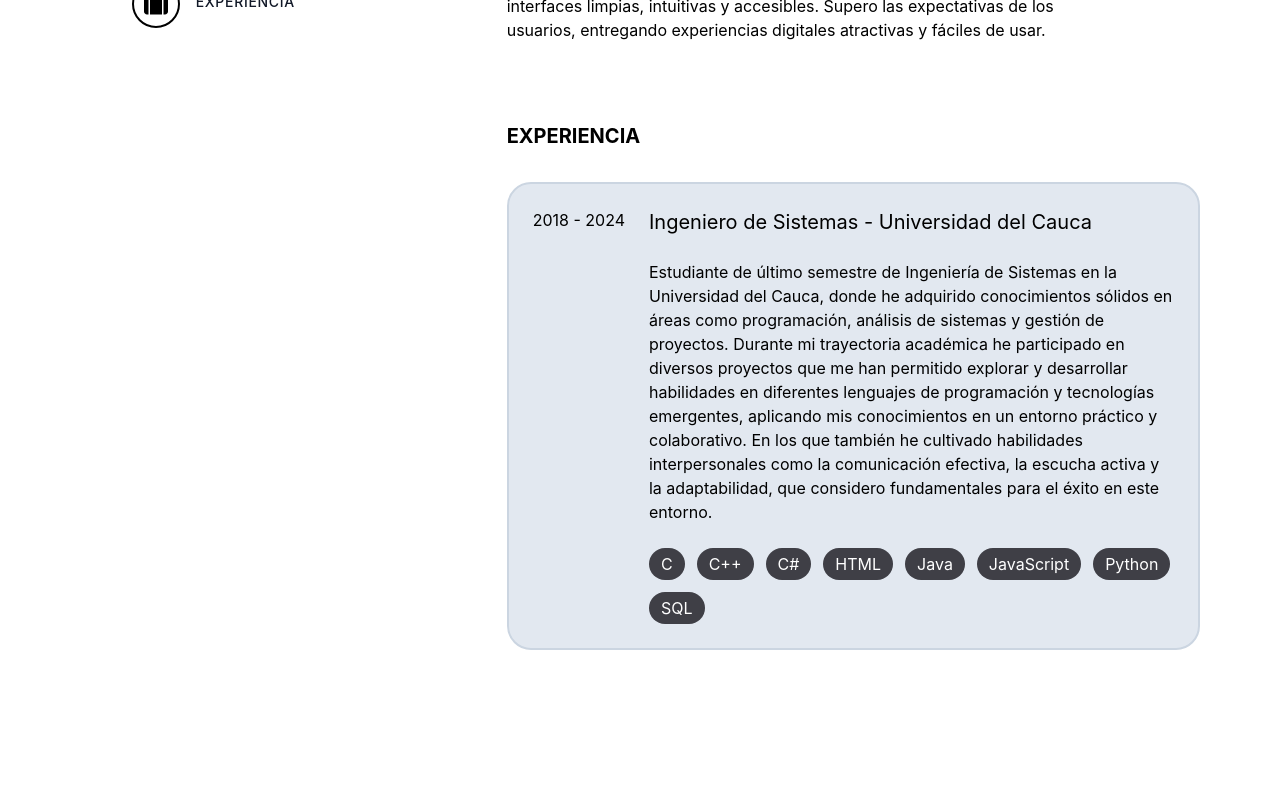
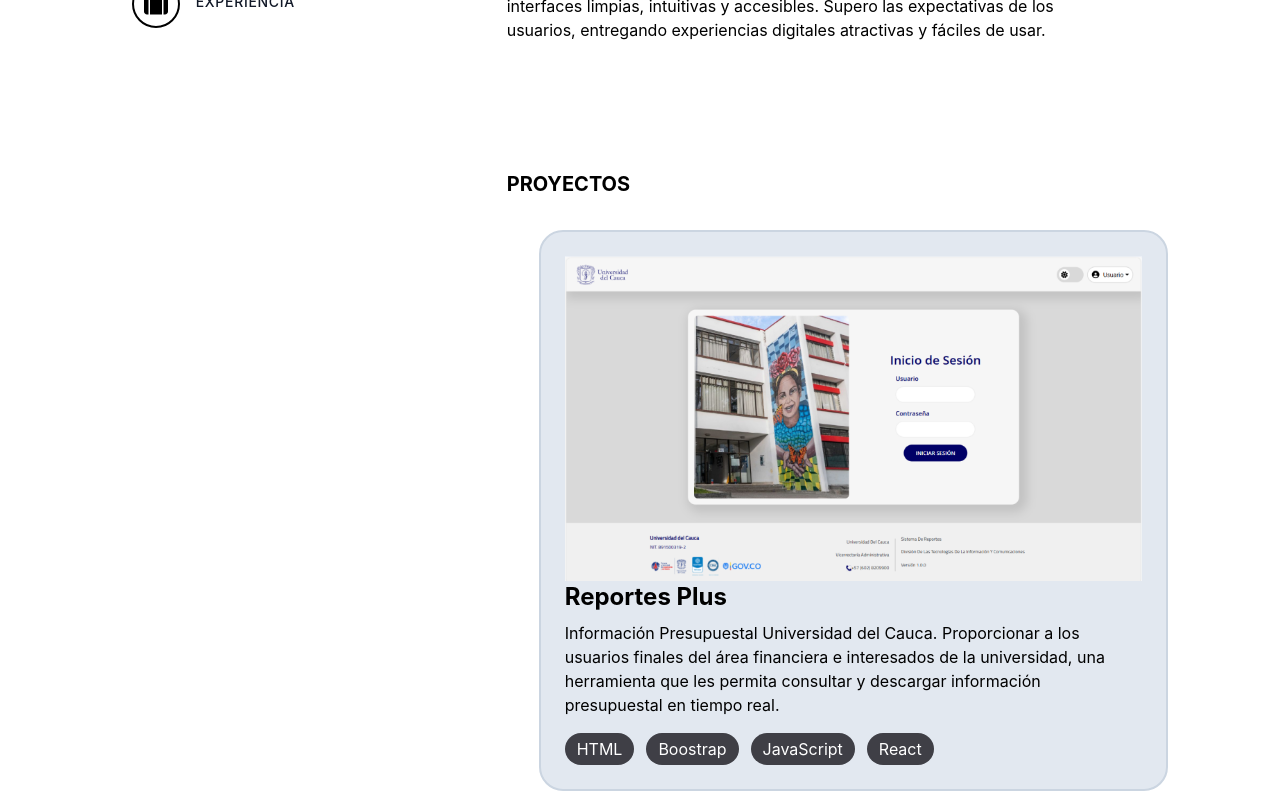
Before and after one commit to SebastianBonilla13/my_portfolio, a React (Create React App) app: page / in a window 1280 px wide. Shown: the part 540-1340 px from the top of the page. Before the commit the page ends 1302 px from the top, so only its background shows below. Built offline with nearby package versions, Linux system fonts and the light colour scheme.

Commit message:
CardProject v1 + little details

```diff
--- a/src/App.js
+++ b/src/App.js
@@ -5,6 +5,7 @@ import Sidebar from "../src/Components/Sidebar.jsx";
 
 /* import Card from "../src/Components/Card.jsx"; */
 import TableInfo from "./Components/TableInfo.jsx";
+import CardProject from "./Components/CardProject.jsx";
 
 import { FaGithub, FaLinkedin, FaRegFolderOpen, FaSuitcase } from "react-icons/fa6";
 import { FaSmileWink, FaClipboardList } from "react-icons/fa";
@@ -40,10 +41,10 @@ function App() {
 
         <div class="lg:max-w-4xl px-6 sm:px-20 pt-10 ">  {/* sm:px-1/6 bg-red-400 */}
 
-
-          <div class="flex justify-center "> {/* IMAGE CONTAINER */}  {/* bg-orange-500 min-w-64 */}
+          {/* IMAGE CONTAINER */}
+          <div class="flex justify-center ">
             <div class="w-52 border-solid border-color_primary border-black  border-8 rounded-full overflow-hidden ">
-              <img src={imgSebastianBonilla} /* style={{ width: "40%", paddingTop: "50px" }}  */ />
+              <img src={imgSebastianBonilla} />
             </div>
           </div>
 
@@ -64,8 +65,10 @@ function App() {
                 </a>
               </div> */}
 
+
+
               <div class="p-5">
-                <div class="w-10 border-opacity h-10 rounded-full inline-flex items-center justify-center relative z-10 order-solid border-2 border-black"> {/* text-lime-500  */}
+                <div class="w-10 border-opacity h-10 rounded-full inline-flex items-center justify-center relative z-10 order-solid border-2 border-black">
                   <a class=" " href='https://www.linkedin.com/in/sebastianbonilla13'>
                     <FaLinkedin class="w-10 h-10 p-2" />
                   </a>
@@ -73,7 +76,7 @@ function App() {
               </div>
 
               <div class="p-5">
-                <div class="w-10 border-opacity h-10 rounded-full inline-flex items-center justify-center relative z-10 border-solid border-2 border-black"> {/* text-lime-500  */}
+                <div class="w-10 border-opacity h-10 rounded-full inline-flex items-center justify-center relative z-10 border-solid border-2 border-black">
                   <a class=" " href='https://github.com/SebastianBonilla13'>
                     <FaGithub class="w-10 h-10 p-2" />
                   </a>
@@ -89,7 +92,8 @@ function App() {
 
           <div class="grid gap-y-4 ">
 
-            <div class="text-left"> {/* NAME */}
+            {/* NAME */}
+            <div class="text-left">
               <h1 class="text-5xl font-bold text-color_primary ">
                 Sebastián Bonilla
               </h1>
@@ -106,33 +110,35 @@ function App() {
                 Apasionado del diseño, combino habilidades de programación para crear interfaces limpias,
                 intuitivas y accesibles. Supero las expectativas de los usuarios, entregando experiencias
                 digitales atractivas y fáciles de usar.
-
-
               </p>
             </div>
 
 
             <br></br>
             <br></br>
+            <br></br>
+            <br></br>
 
-            {/* <div class="flex justify-center">
-              <Card> </Card>
-            </div> */}
-
-
-            {/* <div>
+            <div>
               <h2 class="text-xl font-bold text-color_primary" >
                 PROYECTOS
               </h2>
-            </div> */}
+            </div>
+
+            <div class="flex justify-center pt-4 sm:mx-8">
+              <CardProject> </CardProject>
+            </div>
+
+
+
 
             <div>
-              <h2 class="text-xl font-bold text-color_primary" >
+              <h2 class="text-xl font-bold text-color_primary pt-10" >
                 EXPERIENCIA
               </h2>
             </div>
 
-            <div class="flex justify-center pt-4">
+            <div class="flex justify-center pt-4 sm:mx-8">
               <TableInfo> </TableInfo>
             </div>
 
--- a/src/Components/Badge.jsx
+++ b/src/Components/Badge.jsx
@@ -8,12 +8,10 @@
 
 function Badge({ Text, Icon }) {
   return (
-
-    <span class="grid grid-flow-col justify-items-center bg-zinc-700 text-white rounded-full max-w-fit min-w-fit px-3 py-1 items-center">
+    <div class="grid grid-flow-col justify-items-center bg-zinc-700 text-white rounded-full max-w-fit min-w-fit px-3 py-1 items-center">
       {Icon && <Icon class="w-4 h-4 mr-2" />}
       <div class="text-base">{Text}</div> {/* bg-slate-300 */}
-    </span>
-
+    </div>
   );
 }
 
--- a/src/Components/Card.jsx
+++ /dev/null
@@ -1,48 +0,0 @@
-
-
-function Card() {
-    return (
-        <div class="w-auto "> {/* pt-48 pl-6 */}
-            <table class="table-auto border-4 ">  {/*  */}
-                {/* <thead class="border-slate-400 border-4 ">
-                    <tr class="">
-                        <th>Song</th>
-                        <th>Artist</th>
-                        <th>Year</th>
-                    </tr>
-                </thead> */}
-                <tbody>
-                    <tr >
-                        <td class="border-2 w-32">2018 - Presente</td>
-                        <td>Ingeniero de Sistemas - Universidad del Cauca</td>
-                        {/* <td>1961</td> */}
-                    </tr>
-                    <tr class=" border-2 ">
-                        {/* <td class="border-2 " >Witchy Woman</td> */} {/* border-slate-800 */}
-                        <td>espaceee</td>
-                        <td class="">
-                            Estudiante de último semestre de Ingeniería de Sistemas
-                            en la Universidad del Cauca, donde he adquirido conocimientos
-                            sólidos en áreas como programación, análisis de sistemas y
-                            gestión de proyectos. Durante mi trayectoria académica he
-                            participado en diversos proyectos que me han permitido explorar
-                            y desarrollar habilidades en diferentes lenguajes de programación
-                            y tecnologías emergentes, aplicando mis conocimientos en un
-                            entorno práctico y colaborativo. En los que también he cultivado
-                            habilidades interpersonales como la comunicación efectiva, la
-                            escucha activa y la adaptabilidad, que considero fundamentales
-                            para el éxito en este entorno.
-                        </td>
-                    </tr>
-                    <tr class=" border-2 ">
-                        {/* <td>Shining Star</td>
-                        <td>Earth, Wind, and Fire</td>
-                        <td>1975</td> */}
-                    </tr>
-                </tbody>
-            </table>
-        </div>
-    );
-}
-
-export default Card;
--- /dev/null
+++ b/src/Components/CardProject.jsx
@@ -0,0 +1,52 @@
+import imgReportesPlus from "../Assets/imgReportesPlus.png";
+import Badge from "./Badge.jsx";
+
+function CardProject() {
+    return (
+
+        <div class="group p-6  rounded-3xl pl-6 border-solid border-2 border-slate-300 bg-slate-200 w-full"> {/* pt-48 pl-6 bg-lime-300 */}
+
+            <div class="group-hover:h-aut">
+
+
+            {/*  */}
+
+            <div class="flex justify-center ">
+                <div class="w-2/ w-full group-hover:w-2/3 transition-all duration-700 ease-out">
+                    <img class="" src={imgReportesPlus} /* style={{ width: "40%", paddingTop: "50px" }}  */ />
+                </div>
+            </div>
+
+            <div class="group-hover:h-0">
+            <div class="z-10 inset-0 flex items-center bg-red-30 group-hover:pl-0 group-hover:opacity-0  transition-all duration-300 ease-out">
+                <div class="flex flex-col gap-y-2">
+                    <span class="text-2xl font-bold max-w-[13ch]">Reportes Plus</span>
+                    <p class=" mb-2 w-full"> Información Presupuestal Universidad del Cauca. Proporcionar a los usuarios
+                        finales del área financiera e interesados de la  universidad, una herramienta
+                        que les permita consultar y descargar  información presupuestal en tiempo real.</p>
+                    <div class="flex flex-wrap gap-3">
+                        <Badge Text={"HTML"} > </Badge>
+                        <Badge Text={"Boostrap"} > </Badge>
+                        <Badge Text={"JavaScript"} > </Badge>
+                        <Badge Text={"React"}> </Badge>
+                    </div>
+                </div>
+            </div>
+            </div>
+
+
+
+
+            {/* <img class="right-5 absolute w-[250px] group-hover:w-[500px]  group-hover:h-auto transition-all duration-700 ease-out" src="/assets/tensei2-3STPUW1i.webp" alt="Photo Tensei" style="transform: none;"></img>
+ */}
+
+
+            {/*  */}
+
+            </div>
+        </div>
+
+    );
+}
+
+export default CardProject;
--- a/src/Components/Sidebar.jsx
+++ b/src/Components/Sidebar.jsx
@@ -9,7 +9,7 @@ import { IoMdPerson } from "react-icons/io";
 function Sidebar() {
 
     return (
-        <section class="body-font w-full"> {/* text-gray-600 */}
+        <section class="w-full"> {/* text-gray-600 */}
 
             <div class="container px-5 py-24 mx-auto flex flex-wrap h-full "> {/* bg-slate-700  */}
 
--- a/src/Components/TableInfo.jsx
+++ b/src/Components/TableInfo.jsx
@@ -1,9 +1,8 @@
 import Badge from "./Badge.jsx";
 import { IoMdPerson } from "react-icons/io";
 
-function TableInfo({titulo, fecha, descripcion, lstIconos}) {
+function TableInfo({ titulo, fecha, descripcion, lstIconos }) {
     return (
-        <div class="">
         <div class="p-6 rounded-3xl pl-6 border-solid border-2 border-slate-300 bg-slate-200"> {/* pt-48 pl-6 bg-lime-300 */}
             <div class="grid auto-rows-auto md:grid-flow-col lg:grid-flow-col gap-6">
                 <div class="md:row-span-3 lg:row-span-3 text-lef text-base">2018 - 2024</div> {/* bg-slate-200 */}
@@ -41,7 +40,6 @@ function TableInfo({titulo, fecha, descripcion, lstIconos}) {
                 </div>
             </div>
         </div>
-        </div>
     );
 }
 
```
Also changed, not shown: src/Assets/imgReportesPlus.png (added). Lines whose indentation alone changed are shown as unchanged.
